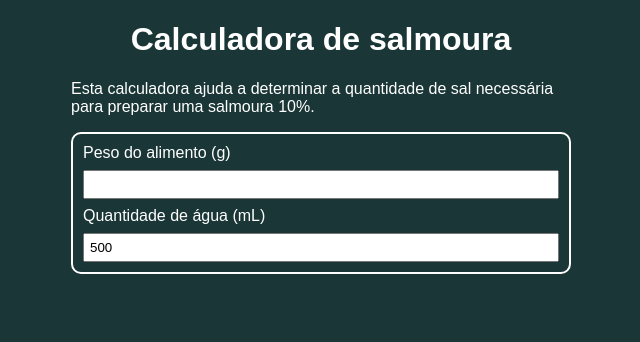
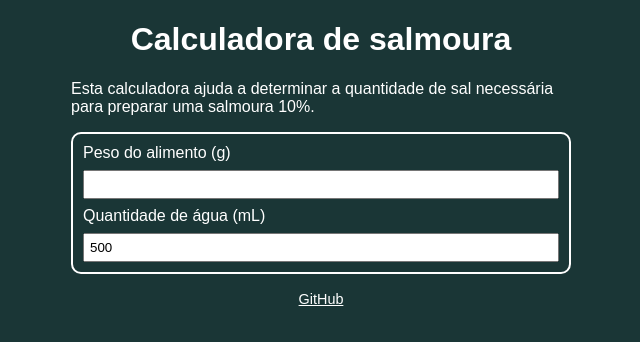
Before and after one commit to gi2k15/Calc-salm, a Vue app: page / in a window 1280 px wide. Shown: the top 342 px of the page, without its empty margins (319-959 px from the left). Built offline with nearby package versions, Linux system fonts and the light colour scheme.

Commit message:
Link pro GitHub

```diff
--- a/src/App.vue
+++ b/src/App.vue
@@ -41,6 +41,7 @@ function formatarTempo(segundos) {
         <p>Quantidade de sal: {{ sal }} gramas</p>
       </div>
     </div>
+    <p style="text-align: center;"><a href="https://github.com/gi2k15/Calc-salm" target="_blank" noreferrer noopener>GitHub</a></p>
   </div>
 </template>
 
@@ -66,6 +67,12 @@ form {
   gap: 0.5em;
 }
 
+a {
+  color: white;
+  text-align: center;
+  font-size: 0.9em;
+}
+
 .container {
   margin: 0 auto;
   width: 500px;
```
